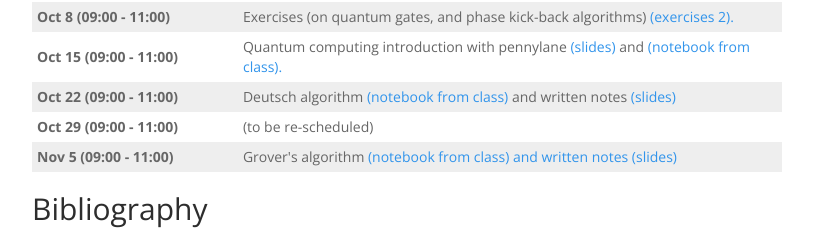
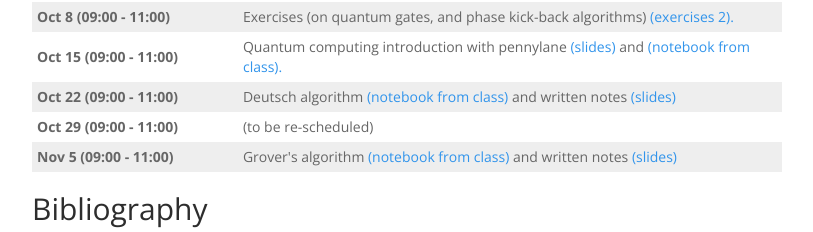
Before and after one commit to arcalab/quantum-computation-2526, a plain HTML site: page index.html in a window 1280 px wide. Shown: the part 1277-1509 px from the top of the page, without its empty margins (233-1046 px from the left). Drawn offline with nearby package versions, Linux system fonts and the light colour scheme.

Commit message:
grover notes

```diff
--- a/index.html
+++ b/index.html
@@ -335,7 +335,7 @@ quantum computer"</em> (<a href="https://www.cs.princeton.edu/courses/archive/fa
         </tr>
         <tr>
           <td><strong>Nov 5 (09:00 - 11:00)</strong></td>
-          <td>Grover's algorithm <a href="TP/tp4-grover/Archive.zip">(notebook from class) and written notes <a href="TP/Grover_notes.pdf">(slides)</a></a> </td>
+          <td>Grover's algorithm <a href="TP/tp4-grover/Archive.zip">(notebook from class)</a> and written notes <a href="TP/Grover_notes.pdf">(slides)</a> </td>
         </tr>
      </table>
     <!--
```
